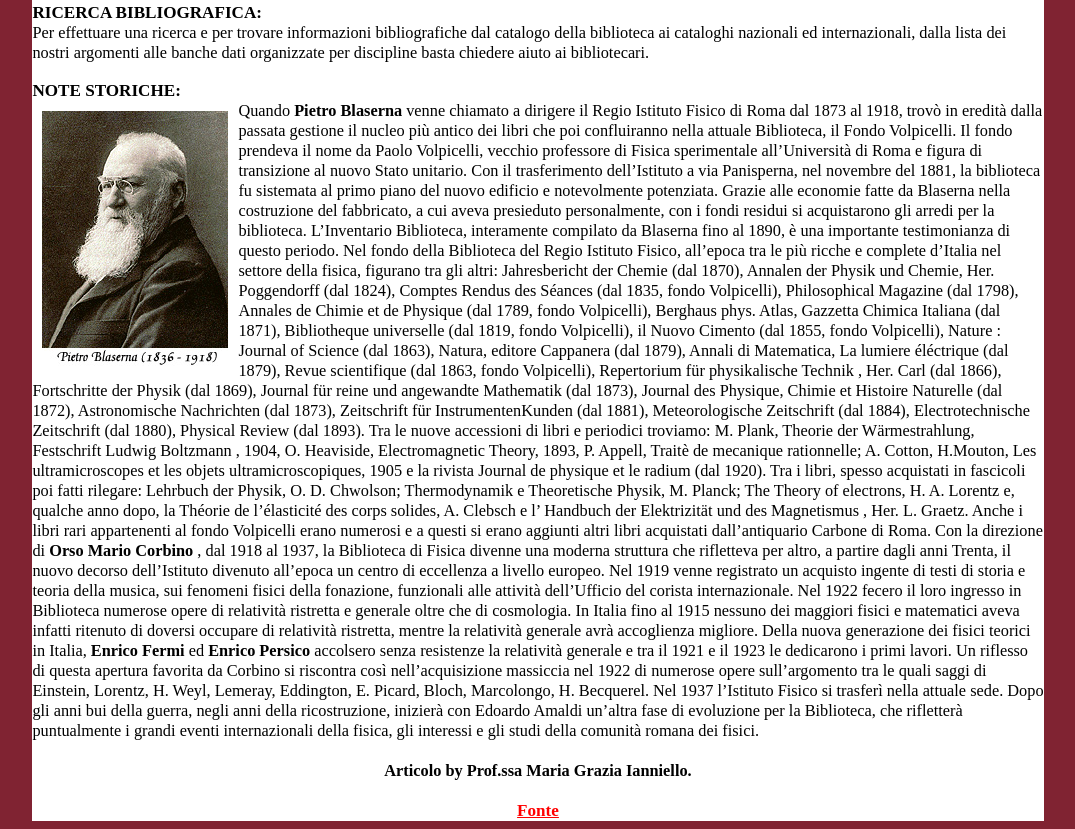
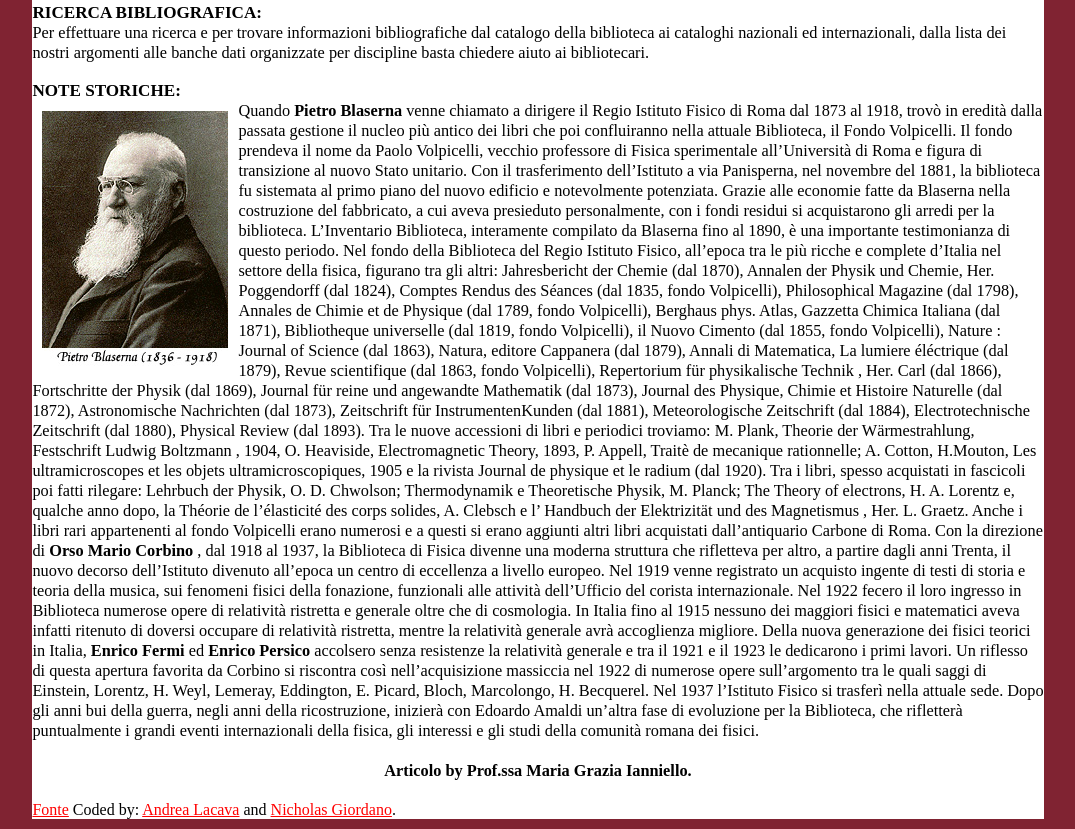
Before and after one commit to nicholas0g/biblio-enigma, a plain HTML site: page info/fisica.html in a window 1280 px wide. Shown: the part 430-1259 px from the top of the page, without its empty margins (102-1177 px from the left). Drawn offline with Linux system fonts and the light colour scheme.

Commit message:
Footer section added in info pages

```diff
--- a/info/fisica.html
+++ b/info/fisica.html
@@ -56,8 +56,10 @@ generale e tra il 1921 e il 1923 le dedicarono i primi lavori. Un riflesso di qu
    gli interessi e gli studi della comunità romana dei fisici.<br><br>
 	 <center><p3> Articolo by Prof.ssa Maria Grazia Ianniello.</p3></center></p2>
 <br>
-<center><h3><a href= "http://www.phys.uniroma1.it/biblioteca/ita/ST/storia.html" >Fonte</a></h3></center>
-  </div>
+<footer>
+	<p4>
+<a href= "http://www.phys.uniroma1.it/biblioteca/ita/ST/storia.html" >Fonte</a>   Coded by: <a href= "http://www.andrealacava.com" >Andrea Lacava</a> and <a href="http://www.nicholasgiordano.it" >Nicholas Giordano</a>.</p4>
+</footer></div>
 </body>
 
 </html>
```
Also changed, not shown: info/alessandrina.html (+5 -3 lines), info/chimica.html (+5 -1 lines).
